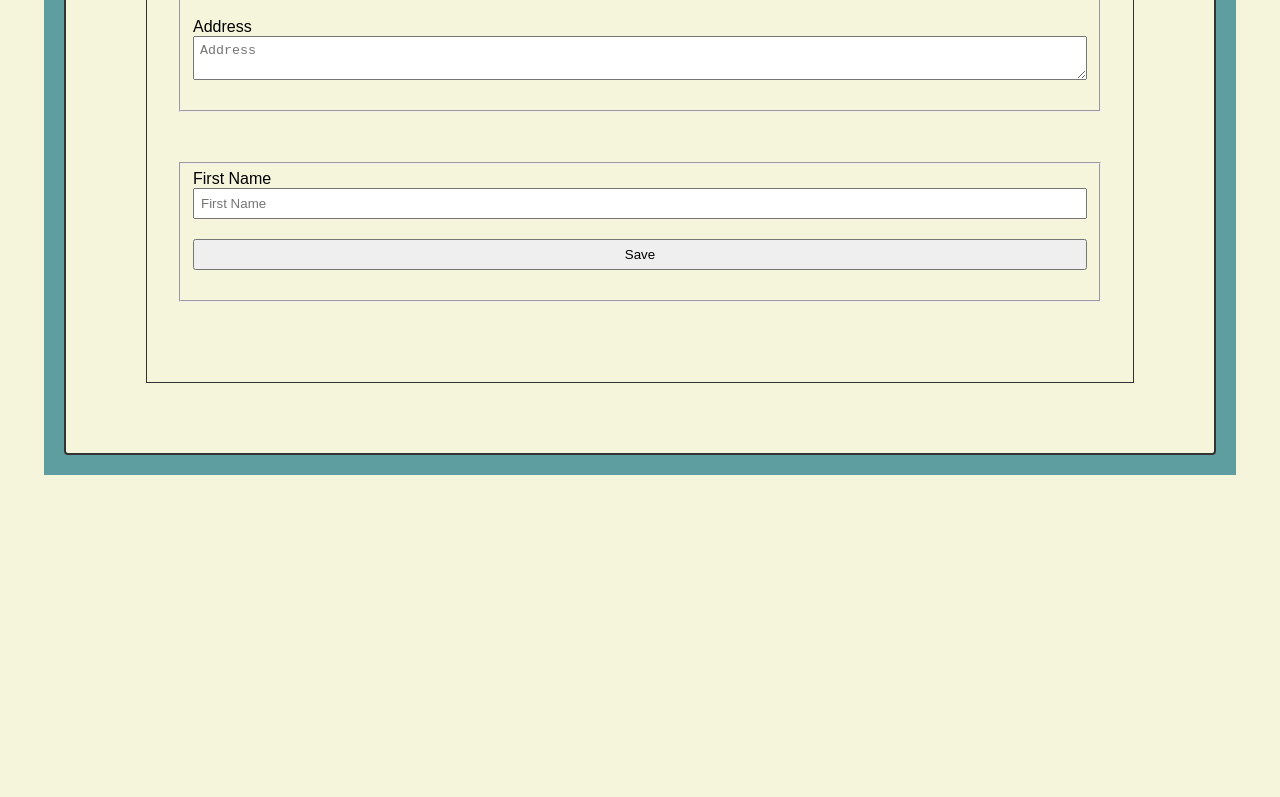
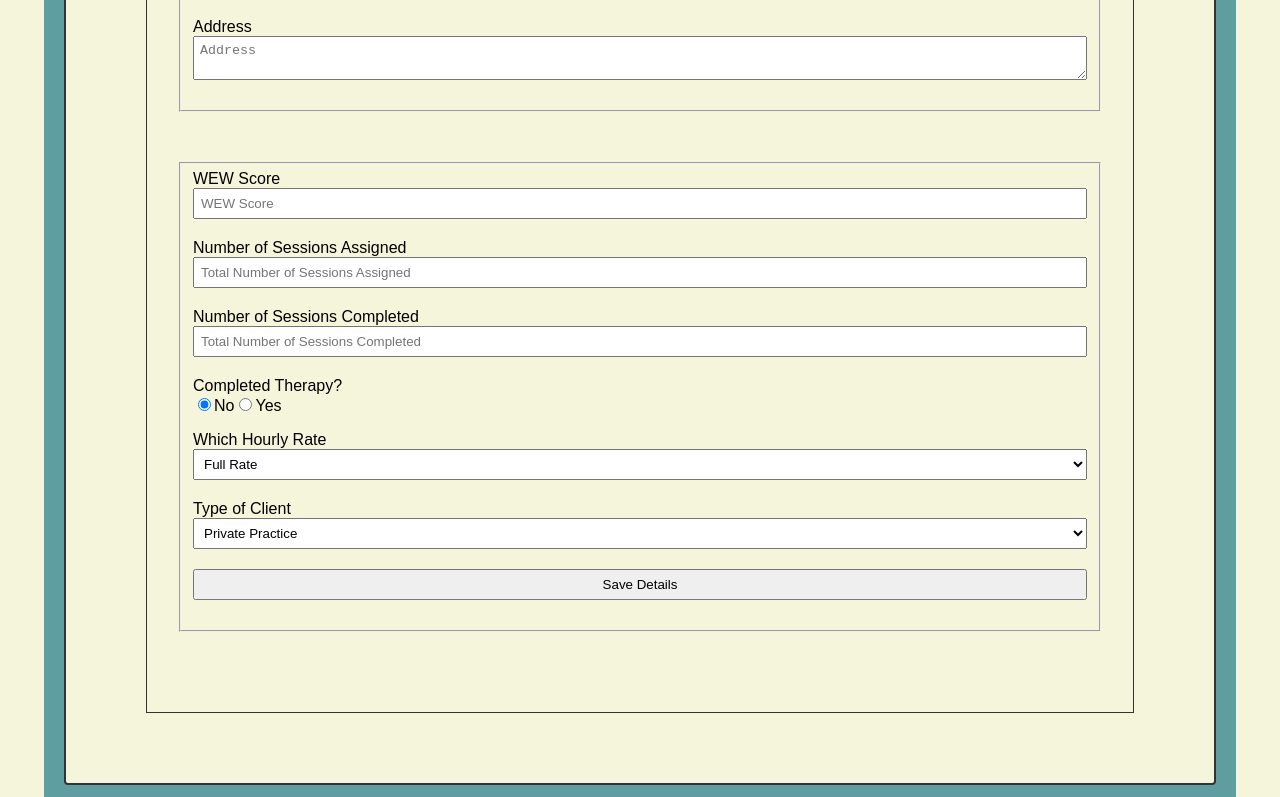
Before and after one commit to br1Pod/counselling_crm, a React (Create React App) app: page /clients in a window 1280 px wide. Shown: the part 696-1493 px from the top of the page. Before the commit the page ends 1191 px from the top, so only its background shows below. Built offline with nearby package versions, Linux system fonts and the light colour scheme.

Commit message:
addClient form built

```diff
--- a/src/components/forms/AddClientForm.js
+++ b/src/components/forms/AddClientForm.js
@@ -21,28 +21,54 @@ const AddClient = ({addClient}) => {
             <form className='form' onSubmit={onSubmit} id="add-client-form">
             <fieldset>
                 <label htmlFor='first-name'>First Name</label>
-                <input name="first-name" type="text" placeholder="First Name" />
+                <input id='first-name' name="first-name" type="text" placeholder="First Name" />
 
                 <label htmlFor='last-name'>Last Name</label>
-                <input name="last-name" type="text" placeholder="Last Name" />
+                <input id='' name="last-name" type="text" placeholder="Last Name" />
 
                 <label htmlFor='phone'>Phone</label>
-                <input name="phone" type="text" placeholder="Phone Number" />
+                <input id='phone' name="phone" type="text" placeholder="Phone Number" />
 
                 <label htmlFor='email'>Email</label>
-                <input name="email" type="text" placeholder="Email" />
+                <input id='email' name="email" type="text" placeholder="Email" />
 
                 <label htmlFor='address'>Address</label>
-                <textarea name="address" placeholder="Address"></textarea>
+                <textarea id='address' name="address" placeholder="Address"></textarea>
 
             </fieldset>
 
             <fieldset>
 
-                <label htmlFor='first-name'>First Name</label>
-                <input name="first-name" type="text" placeholder="First Name" />
+                <label htmlFor='wew-score'>WEW Score</label>
+                <input id='wew-score' name="wew-score" type="text" placeholder="WEW Score" />
 
-                <input id="namesubmit" type="submit" value="Save"></input>
+                <label htmlFor='total-sessions'>Number of Sessions Assigned</label>
+                <input id='total-sessions' name="total-sessions" type="number" placeholder="Total Number of Sessions Assigned" />
+
+                <label htmlFor='completed-sessions'>Number of Sessions Completed</label>
+                <input id='completed-sessions' name="completed-sessions" type="number" placeholder="Total Number of Sessions Completed" />
+
+                <label htmlFor='case-closed'>Completed Therapy?</label>
+                <span>
+                <input className='case-closed' type="radio" name="radio" value='no' checked />No
+                <input className='case-closed' type="radio" name="radio" value='yes' />Yes<br/>
+                </span>
+
+                <label htmlFor='hourly-rate'>Which Hourly Rate</label>
+                <select id='hourly-rate' name="hourly-rate">
+                    <option value='full-rate'>Full Rate</option>
+                    <option value='student-rate'>Student Discount</option>
+                    <option value='concession'>Concession</option>
+                </select>
+
+                <label htmlFor='client-type'>Type of Client</label>
+                <select id='client-type' name="client-type">
+                    <option value='private'>Private Practice</option>
+                    <option value='broke-not-broken'>Broke Not Broken</option>
+                    <option value='eap'>EAP</option>
+                </select>
+
+                <input id="namesubmit" type="submit" value="Save Details"></input>
 
             </fieldset>
 
--- a/src/containers/ClientsContainer.js
+++ b/src/containers/ClientsContainer.js
@@ -1,6 +1,6 @@
 import React, { useState } from 'react';
 import AddClientForm from '../components/forms/AddClientForm'
-import '../css/main.css'
+import '../css/form.css'
 
 const ClientsContainer = () => {
 
--- a/src/containers/ContactsContainer.js
+++ b/src/containers/ContactsContainer.js
@@ -1,6 +1,7 @@
 import React, { useState } from 'react';
 import AddContactForm from '../components/forms/AddContactForm'
-import '../css/main.css'
+import '../css/form.css'
+
 
 const ContactsContainer = () => {
 
--- /dev/null
+++ b/src/css/form.css
@@ -0,0 +1,20 @@
+/* form styles */
+
+form {
+    margin: 50px;
+    padding:30px;
+    border: 1px solid #333;
+    display: flex;
+    flex-flow: column;
+}
+
+form fieldset {
+    display: flex;
+    flex-flow: column;
+    margin-bottom: 50px;
+}
+
+form input, textarea, select{
+    margin-bottom: 20px;
+    padding: 6px;
+}
```
